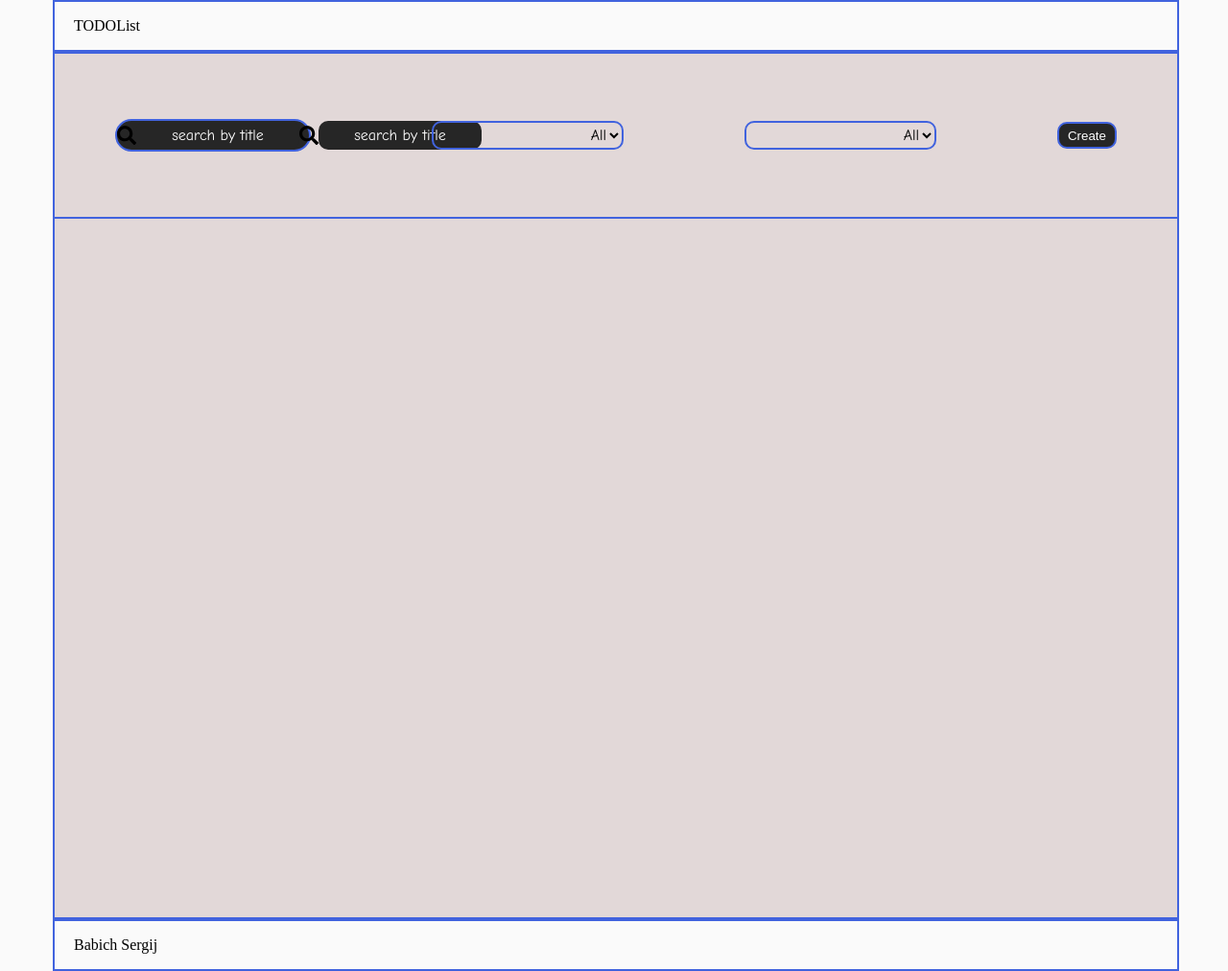
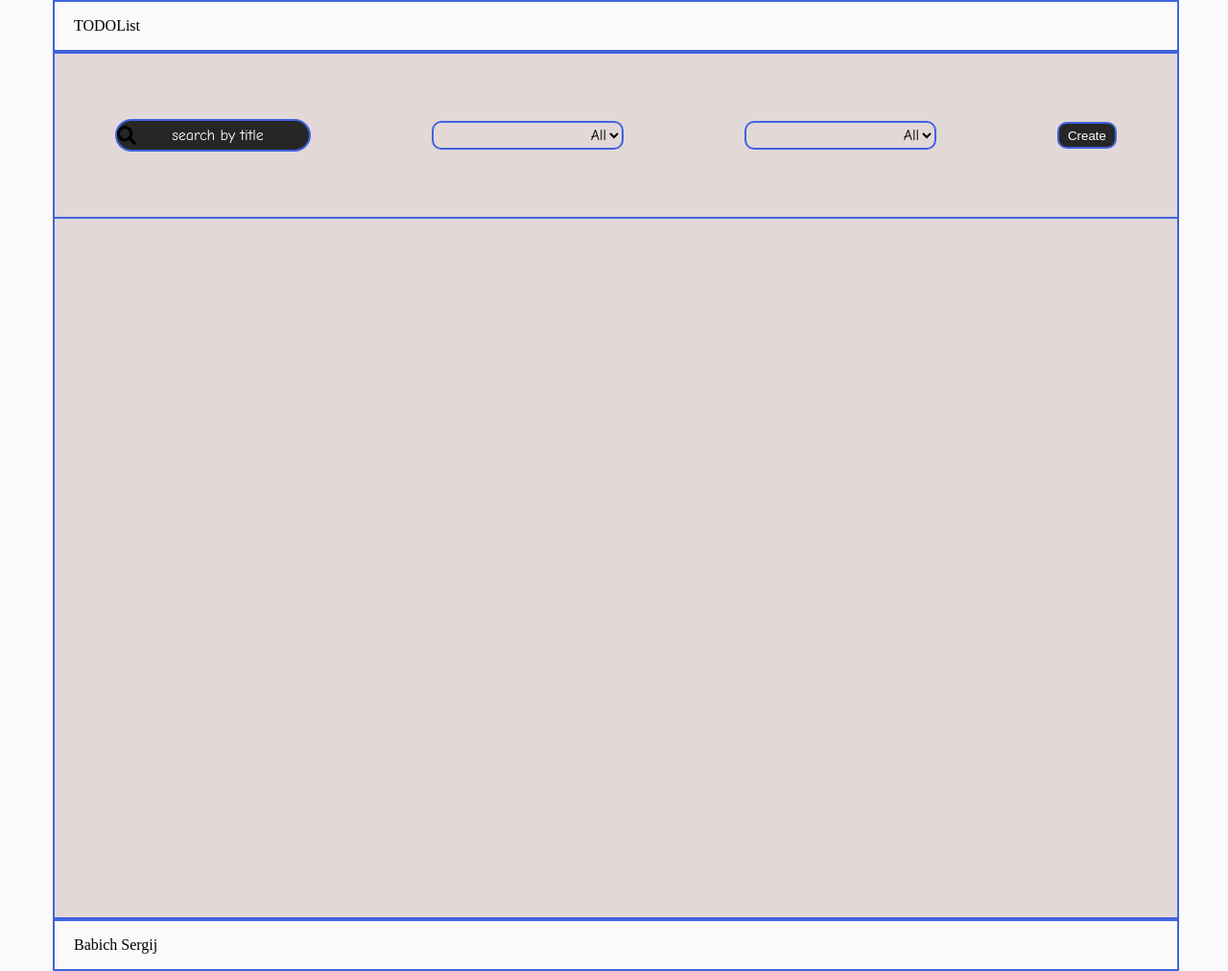
Before and after one commit to SergijBabich/todo-List.github.io, a website built with webpack: page index.html in a window 1280 px wide. Shown: the whole page at 96% size. Built offline with nearby package versions, Linux system fonts and the light colour scheme.

Commit message:
my realization of the task

```diff
--- a/index.html
+++ b/index.html
@@ -15,8 +15,6 @@
             <div class="content_set_Option_letInput">
                <img src="img/search-solid.svg" alt="image format png" />
                <input type="text" name=""  class="set_option_letInput_inpSearch" placeholder="search by title" value="">
-               <img src="img/search-solid.svg" alt="image format png" />
-                <input type="text" name=""  class="set_option_letInput_inpSearch" placeholder="search by title" value="">
             </div>
             <select class="content_filter_state_task" >
                <option value="All">All</option>
```
